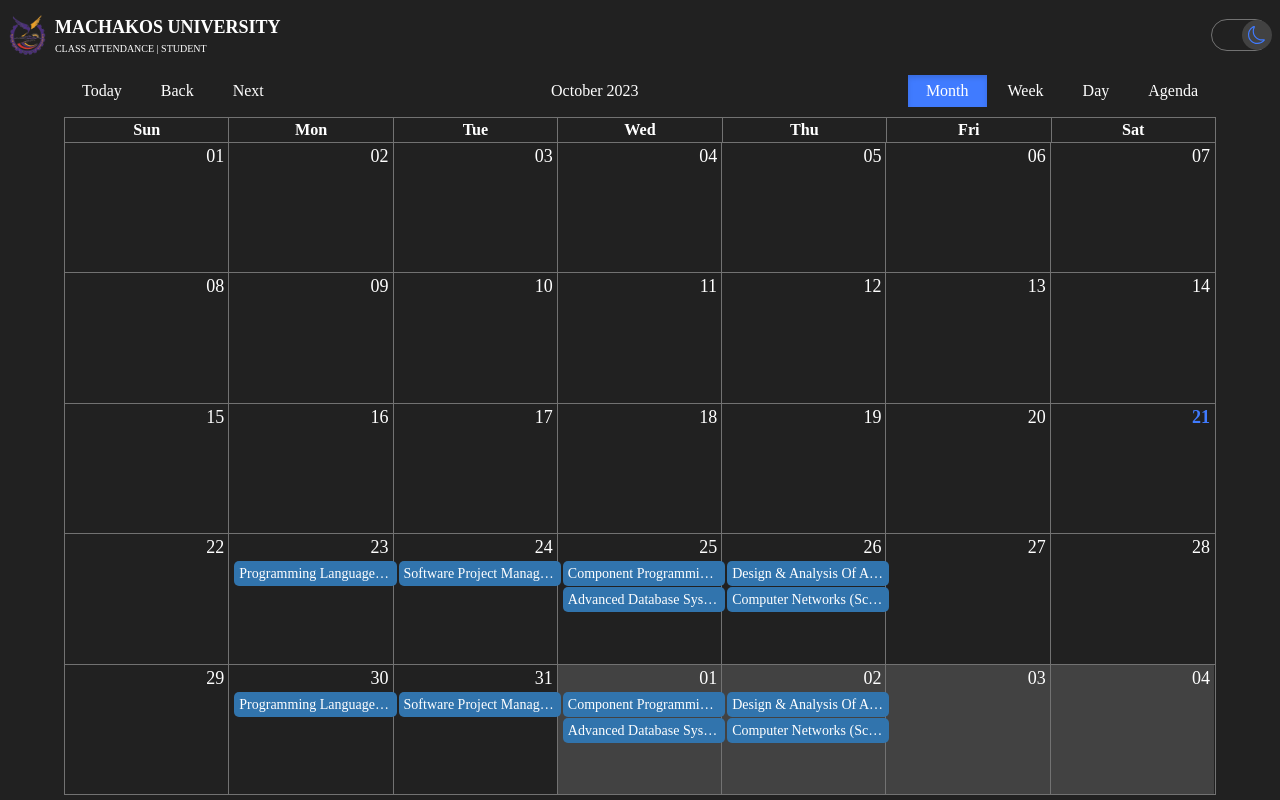
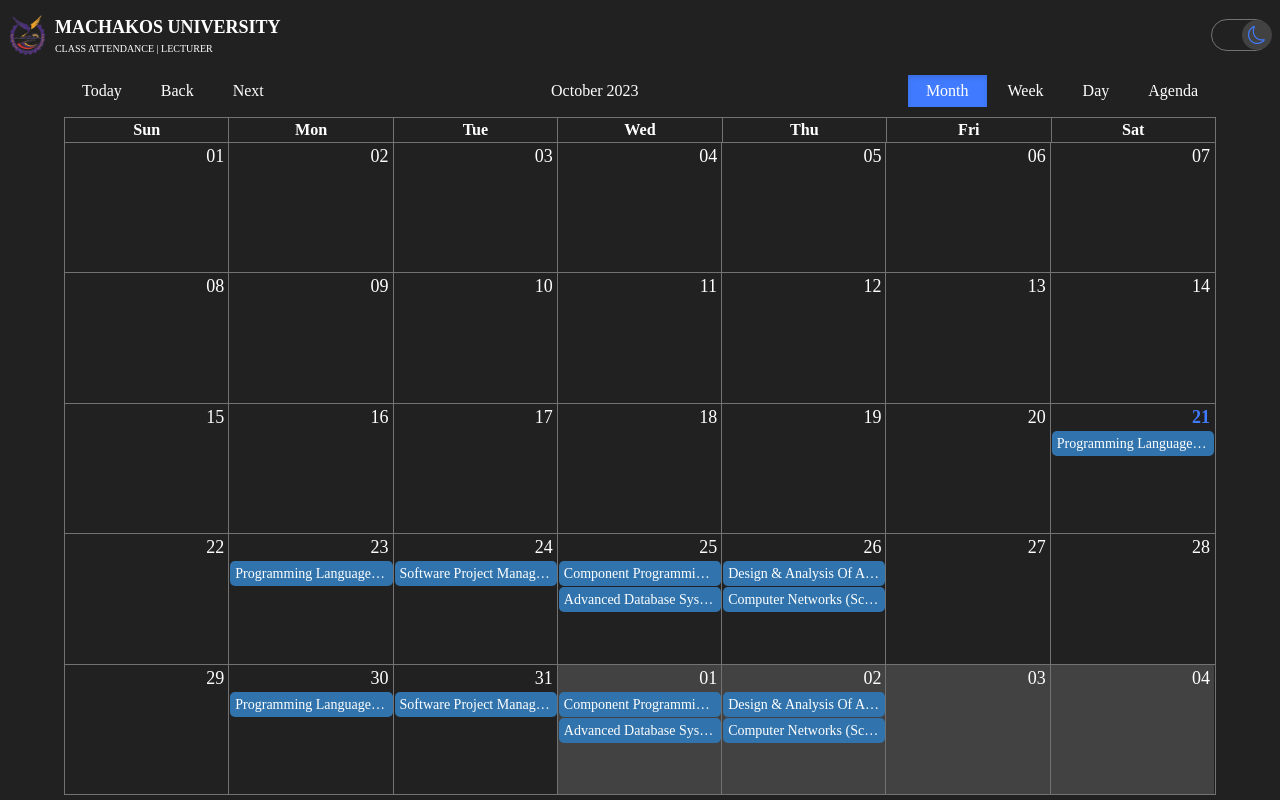
Before and after one commit to douglaswangome/attendance-management, a React (Vite) app in the folder client/: page /home in a window 1280 px wide. Built offline with nearby package versions, Linux system fonts and the light colour scheme; a web font is replaced by a local one.

Commit message:
Complete Timetable and Calendar

```diff
--- a/client/src/components/Header.tsx
+++ b/client/src/components/Header.tsx
@@ -23,7 +23,7 @@ const Header: React.FC<HeaderProps> = ({ page = "home" }) => {
             />
             <div className="flex flex-col uppercase">
               <span className="font-bold">machakos university</span>
-              <span className="text-[10px]">class attendance | student</span>
+              <span className="text-[10px]">class attendance | lecturer</span>
             </div>
           </Link>
           <div>
--- a/client/src/components/MCalendar.tsx
+++ b/client/src/components/MCalendar.tsx
@@ -1,19 +1,62 @@
 import React, { useEffect, useState } from "react";
 import { Calendar, momentLocalizer } from "react-big-calendar";
 import moment from "moment/moment";
+import { useNavigate } from "react-router-dom";
 import "react-big-calendar/lib/css/react-big-calendar.css";
 import { timetable } from "../offline/timetable.json";
+import notify from "../util/notify";
+
+interface Event {
+  title: string;
+  start: Date;
+  end: Date;
+}
 
 const MCalendar: React.FC = () => {
+  const navigate = useNavigate();
   const localizer = momentLocalizer(moment);
-  const [events, setEvents] = useState<
-    { title: string; start: Date; end: Date }[]
-  >([]);
+  const [events, setEvents] = useState<Event[]>([]);
+
+  const handleOnSelectEvent = (event: Event) => {
+    if (moment().isBefore(event.start)) {
+      const difference: string =
+        moment(event.start).diff(moment(), "hours") === 0
+          ? `${moment(event.start).diff(moment(), "minutes")} minute${
+              moment(event.start).diff(moment(), "minutes") > 1 ? "s" : ""
+            }`
+          : `${moment(event.start).diff(moment(), "hours")} hour${
+              moment(event.start).diff(moment(), "hours") > 1 ? "s" : ""
+            }`;
+      notify(200, `Class coming up in ${difference}`);
+    } else if (moment().isAfter(event.end)) {
+      const difference: string =
+        moment().diff(moment(event.end), "hours") === 0
+          ? `${moment().diff(moment(event.end), "minutes")} minute${
+              moment().diff(moment(event.end), "minutes") > 1 ? "s" : ""
+            }`
+          : `${moment().diff(moment(event.end), "hour")} hour${
+              moment().diff(moment(event.end), "hour") > 1 ? "s" : ""
+            }`;
+      notify(500, `Class ended ${difference} ago`);
+    } else if (moment().isBetween(event.start, event.end)) {
+      notify("", "Class is ongoing");
+      const unit: string = event.title
+        .split(" - ")[0]
+        .split(" (")[1]
+        .split(")")[0]
+        .split(" ")
+        .join("")
+        .toLowerCase();
+      const today = moment().format("YYYYMMDD");
+      navigate(`/class/${unit}/${today}`);
+    }
+  };
 
   useEffect(() => {
+    // Edit the timetable - add color, room
     const e = timetable.map((event) => {
       return {
-        title: `${event.unit} (${event.code}) - ${event.lecturer}`,
+        title: `${event.unit} (${event.code}) - ${event.lecturer} @ general lab`,
         start: moment(event.date.start, "YYYYMMDDHHmm").toDate(),
         end: moment(event.date.end, "YYYYMMDDHHmm").toDate(),
       };
@@ -24,10 +67,17 @@ const MCalendar: React.FC = () => {
   return (
     <div className="h-[calc(100vh-80px)] w-[90vw]">
       <Calendar
-        events={events}
+        events={[
+          ...events,
+          {
+            title: "programming languages (sco 306) - Ms. Mercy @ general lab",
+            start: moment({ hour: 17 }).toDate(),
+            end: moment({ hour: 21 }).toDate(),
+          },
+        ]}
         localizer={localizer}
         style={{ height: "100%", width: "100%" }}
-        onSelectEvent={(event) => console.log(event)}
+        onSelectEvent={(event) => handleOnSelectEvent(event)}
       />
     </div>
   );
--- a/client/src/index.css
+++ b/client/src/index.css
@@ -129,7 +129,11 @@
 }
 
 .rbc-event {
-  margin: 0 4px !important;
+  width: 100% !important;
+}
+
+.rbc-events-container {
+  margin: 0 !important;
 }
 
 .rbc-event .rbc-event-content {
--- a/client/src/pages/Login.tsx
+++ b/client/src/pages/Login.tsx
@@ -13,7 +13,7 @@ interface LoginCredentials {
 const Login: React.FC = () => {
   const navigate = useNavigate();
   // Is Admin Flag
-  const [isAdmin, setIsAdmin] = useState<boolean>(false);
+  const [isAdmin, setIsAdmin] = useState<boolean>(true);
   const handleIsAdmin = () => {
     setIsAdmin(!isAdmin);
   };
--- a/client/src/routes/routes.tsx
+++ b/client/src/routes/routes.tsx
@@ -37,7 +37,10 @@ const routes = createBrowserRouter([
       { path: "/register", element: <UserRegister /> },
     ],
   },
-  { element: <MainLayout />, children: [{ path: "/home", element: <Home /> }] },
+  {
+    element: <MainLayout />,
+    children: [{ path: "/home", element: <Home /> }],
+  },
 ]);
 
 export default routes;
```
